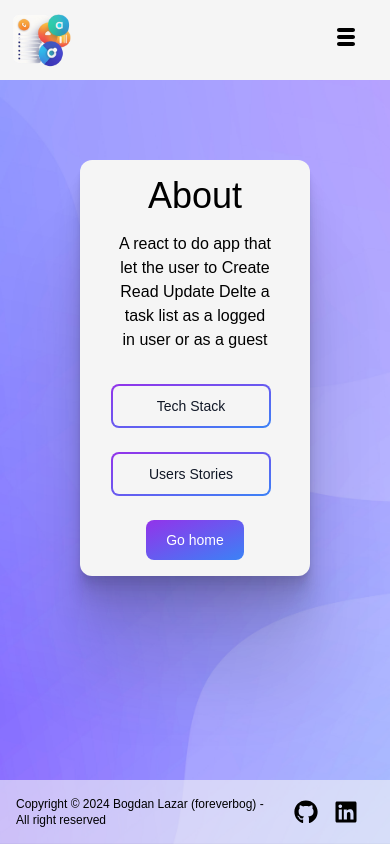
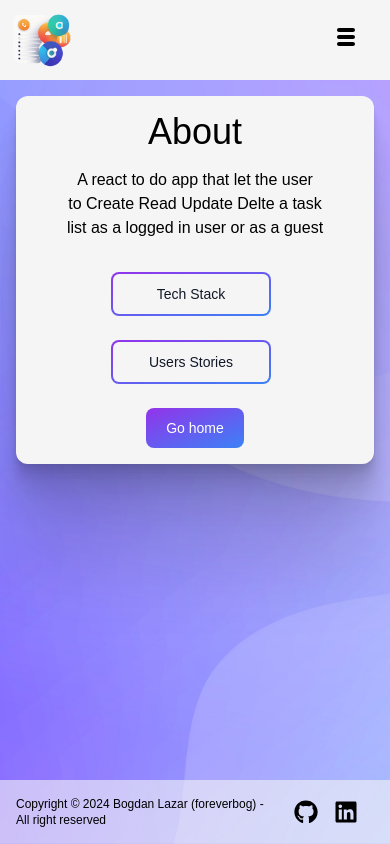
Before and after one commit to foreverbog/Personal, a React (Vite) app: page /docs in a window 390 px wide. Built offline with nearby package versions, Linux system fonts and the light colour scheme; the HTML template or start-up script is replaced by a standard one; a web font is replaced by a local one.

Commit message:
fixed margins fail for smallers screens

```diff
--- a/src/pages/About.jsx
+++ b/src/pages/About.jsx
@@ -6,7 +6,7 @@ const About = () => {
   const [isUserEvents, setIsUserEvents] = useState(false);
   return (
     <motion.div
-      className="main__container bg-primary-light dark:bg-primary-dark dark:text-white/60 p-4   font-title overflow-auto max-[1023px]:max-h-[500px] m-20 rounded-xl shadow-[0_2.8px_2.2px_rgba(0,_0,_0,_0.034),_0_6.7px_5.3px_rgba(0,_0,_0,_0.048),_0_12.5px_10px_rgba(0,_0,_0,_0.06),_0_22.3px_17.9px_rgba(0,_0,_0,_0.072),_0_41.8px_33.4px_rgba(0,_0,_0,_0.086),_0_100px_80px_rgba(0,_0,_0,_0.12)]"
+      className="main__container bg-primary-light dark:bg-primary-dark dark:text-white/60 p-4   font-title overflow-auto max-[1023px]:max-h-[500px] m-4 lg:m-20 rounded-xl shadow-[0_2.8px_2.2px_rgba(0,_0,_0,_0.034),_0_6.7px_5.3px_rgba(0,_0,_0,_0.048),_0_12.5px_10px_rgba(0,_0,_0,_0.06),_0_22.3px_17.9px_rgba(0,_0,_0,_0.072),_0_41.8px_33.4px_rgba(0,_0,_0,_0.086),_0_100px_80px_rgba(0,_0,_0,_0.12)]"
       initial={{ opacity: 0 }}
       animate={{ opacity: 1 }}
       exit={{ opacity: 0 }}
```
